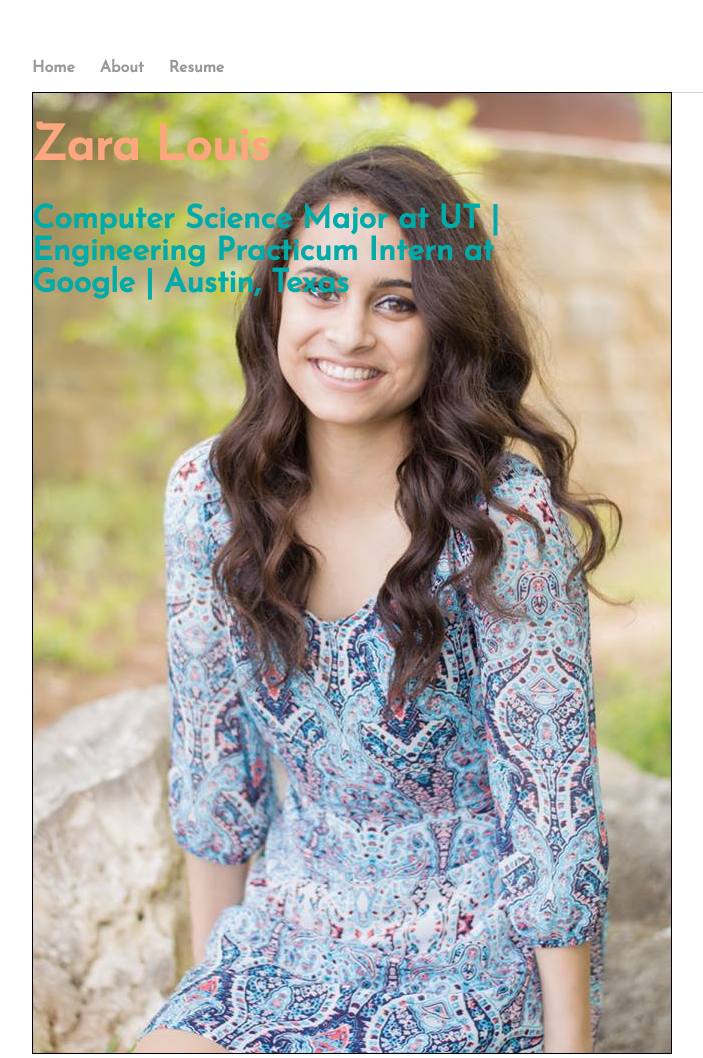
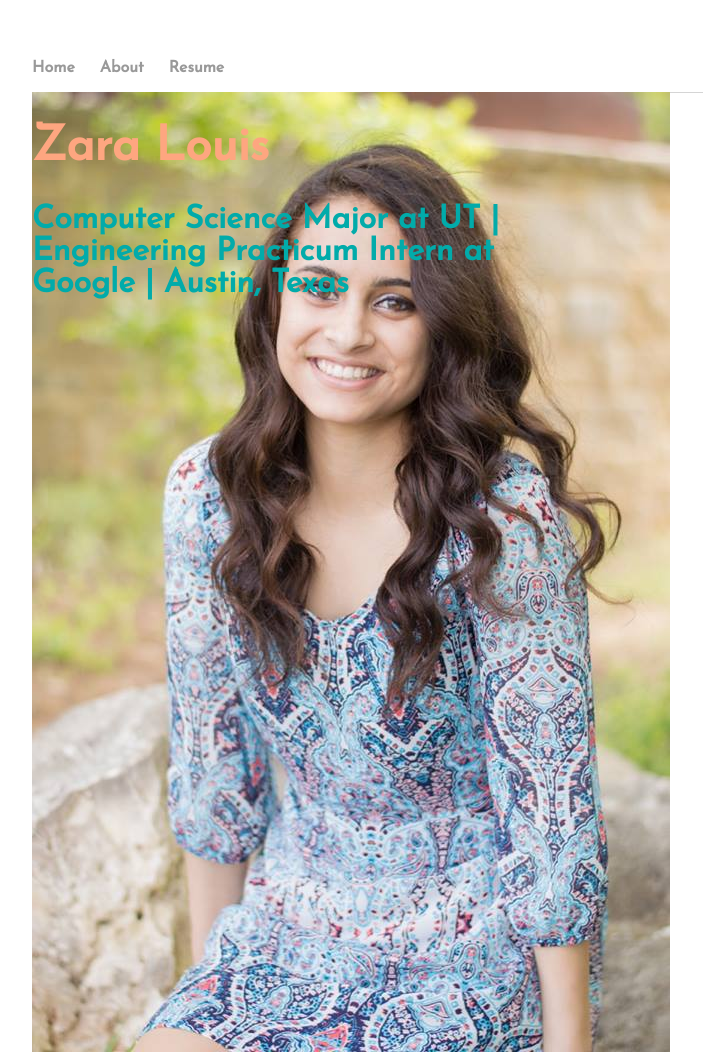
Before and after one commit to zaralouis/zaralouis.github.io, a Jekyll site: the page built from index.html, in a window 1280 px wide. Shown: the whole page, without its empty margins (160-863 px from the left). Built offline with Jekyll 4.4.1, drawn with Linux system fonts in a browser that asks for light colours.

Commit message:
Update main.css

```diff
--- a/css/main.css
+++ b/css/main.css
@@ -24,11 +24,6 @@
     text-decoration: underline;
 }
 
-.container {
-    width: 100%;
-    height: 100%;
-}
-
 .left-div {
     position: absolute;
     float: left;
@@ -41,10 +36,6 @@
     float: right;
     width: 40%;
     height: 100%;
-}
-
-#profile-pic {
-    border: 1px solid black;
 }
 
 h1 {
```
